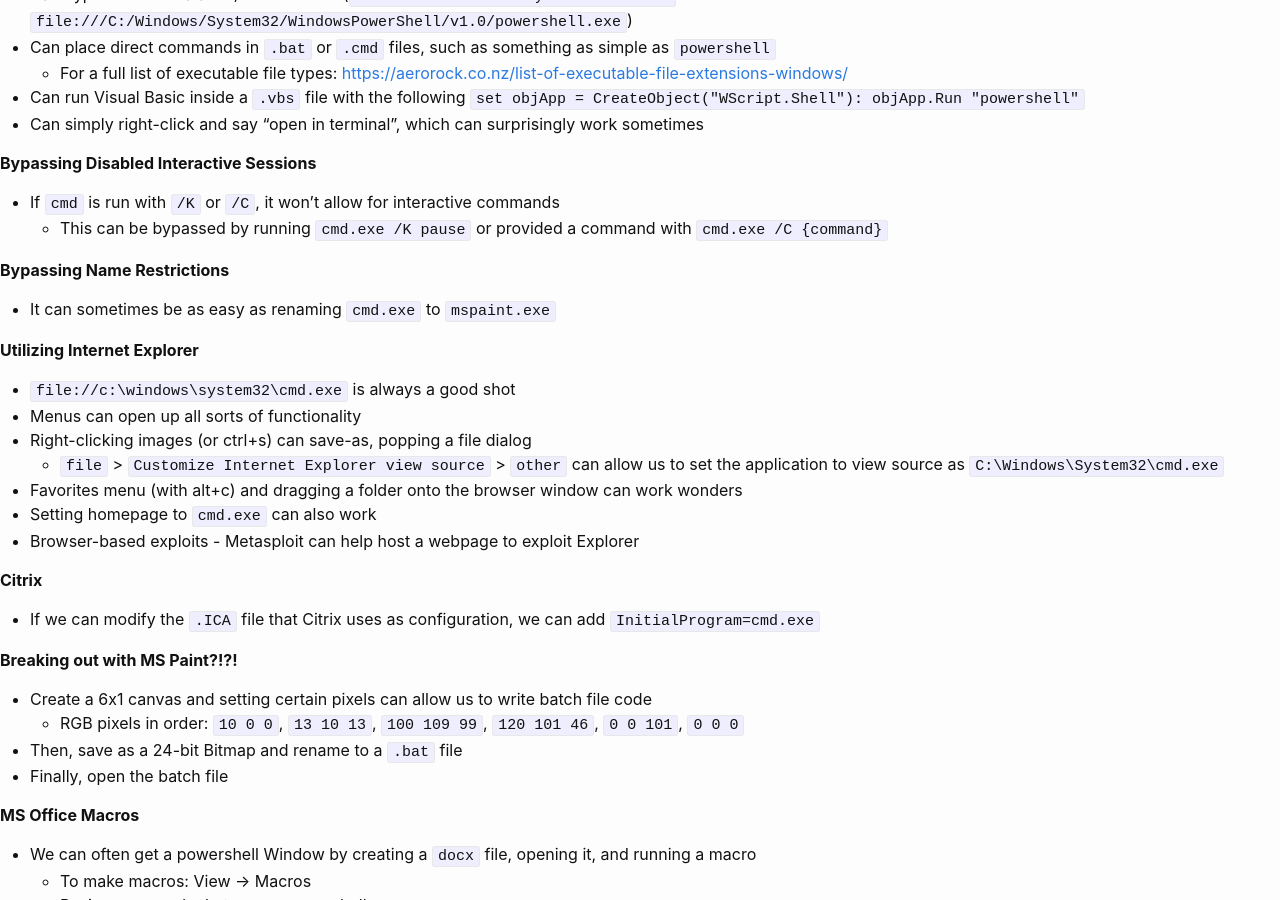
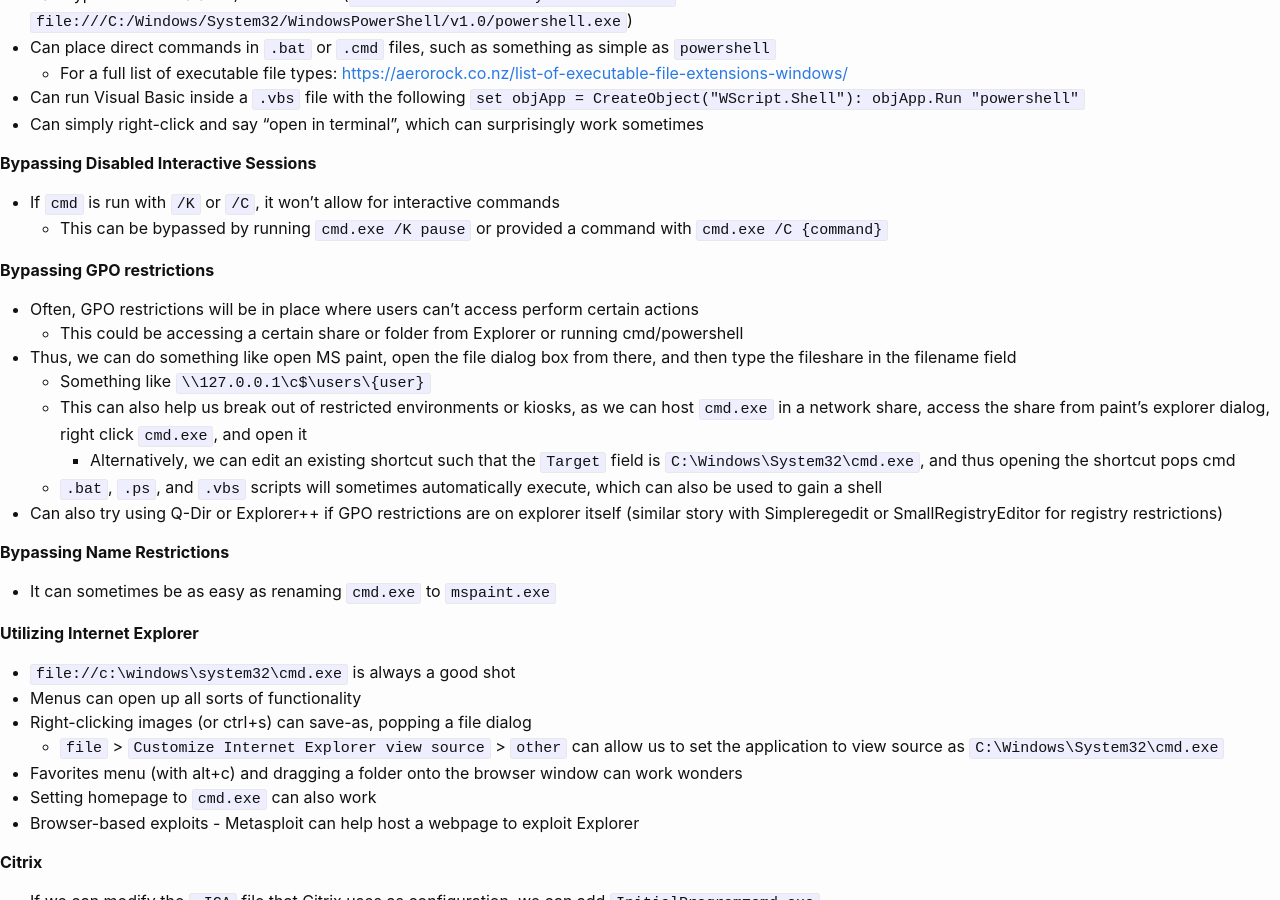
Before and after one commit to KhaelK138/KhaelK138.github.io, a Jekyll site: the page built from markdown/KioskBreakouts.md, in a window 1280 px wide and 900 px high, scrolled down 585 px. Built offline with Jekyll 4.4.1, drawn with Linux system fonts in a browser that asks for light colours.

Commit message:
updated kiosk

```diff
--- a/markdown/KioskBreakouts.md
+++ b/markdown/KioskBreakouts.md
@@ -32,6 +32,16 @@
 **Bypassing Disabled Interactive Sessions**
 - If `cmd` is run with `/K` or `/C`, it won't allow for interactive commands
   - This can be bypassed by running `cmd.exe /K pause` or provided a command with `cmd.exe /C {command}`
+
+**Bypassing GPO restrictions**
+- Often, GPO restrictions will be in place where users can't access perform certain actions
+	- This could be accessing a certain share or folder from Explorer or running cmd/powershell
+- Thus, we can do something like open MS paint, open the file dialog box from there, and then type the fileshare in the filename field
+	- Something like `\\127.0.0.1\c$\users\{user}`
+	- This can also help us break out of restricted environments or kiosks, as we can host `cmd.exe` in a network share, access the share from paint's explorer dialog, right click `cmd.exe`, and open it
+		- Alternatively, we can edit an existing shortcut such that the `Target` field is `C:\Windows\System32\cmd.exe`, and thus opening the shortcut pops cmd
+	- `.bat`, `.ps`, and `.vbs` scripts will sometimes automatically execute, which can also be used to gain a shell
+- Can also try using Q-Dir or Explorer++ if GPO restrictions are on explorer itself (similar story with Simpleregedit or SmallRegistryEditor for registry restrictions)
 
 **Bypassing Name Restrictions**
 - It can sometimes be as easy as renaming `cmd.exe` to `mspaint.exe`
```
